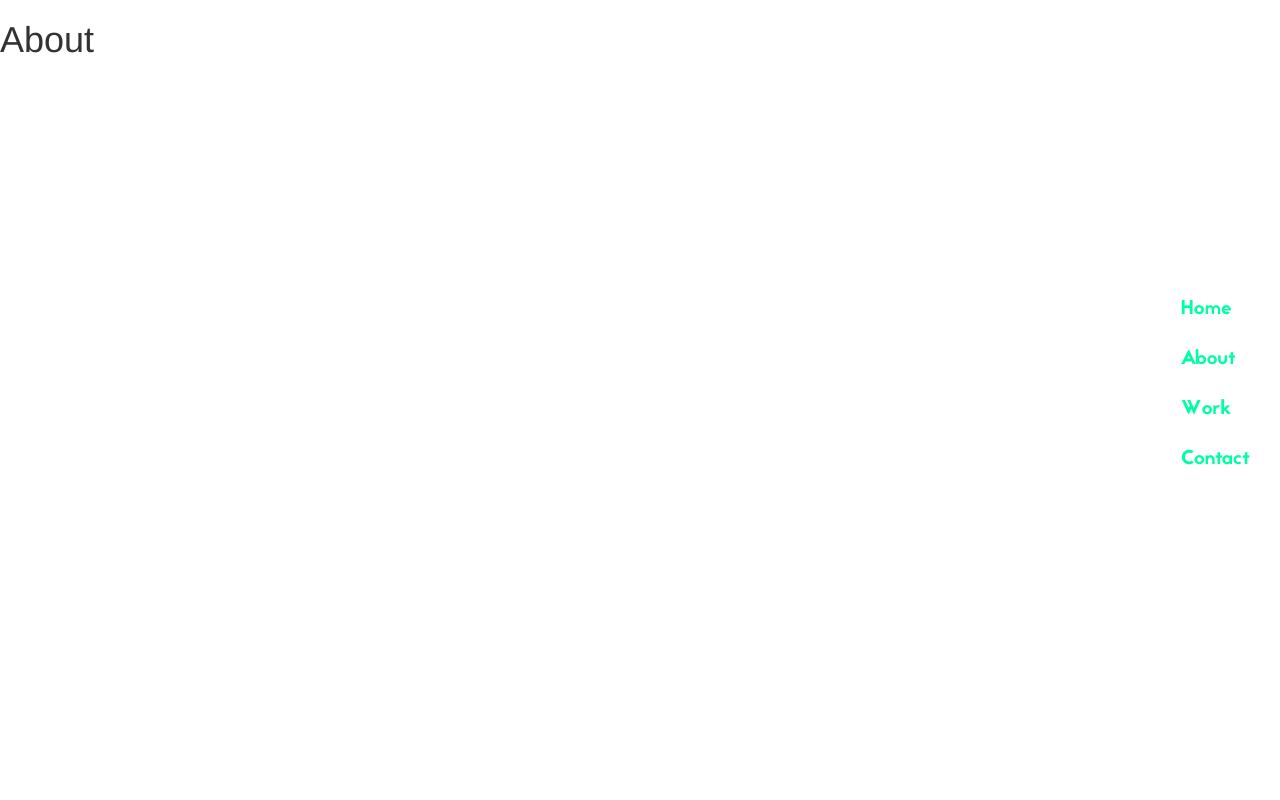
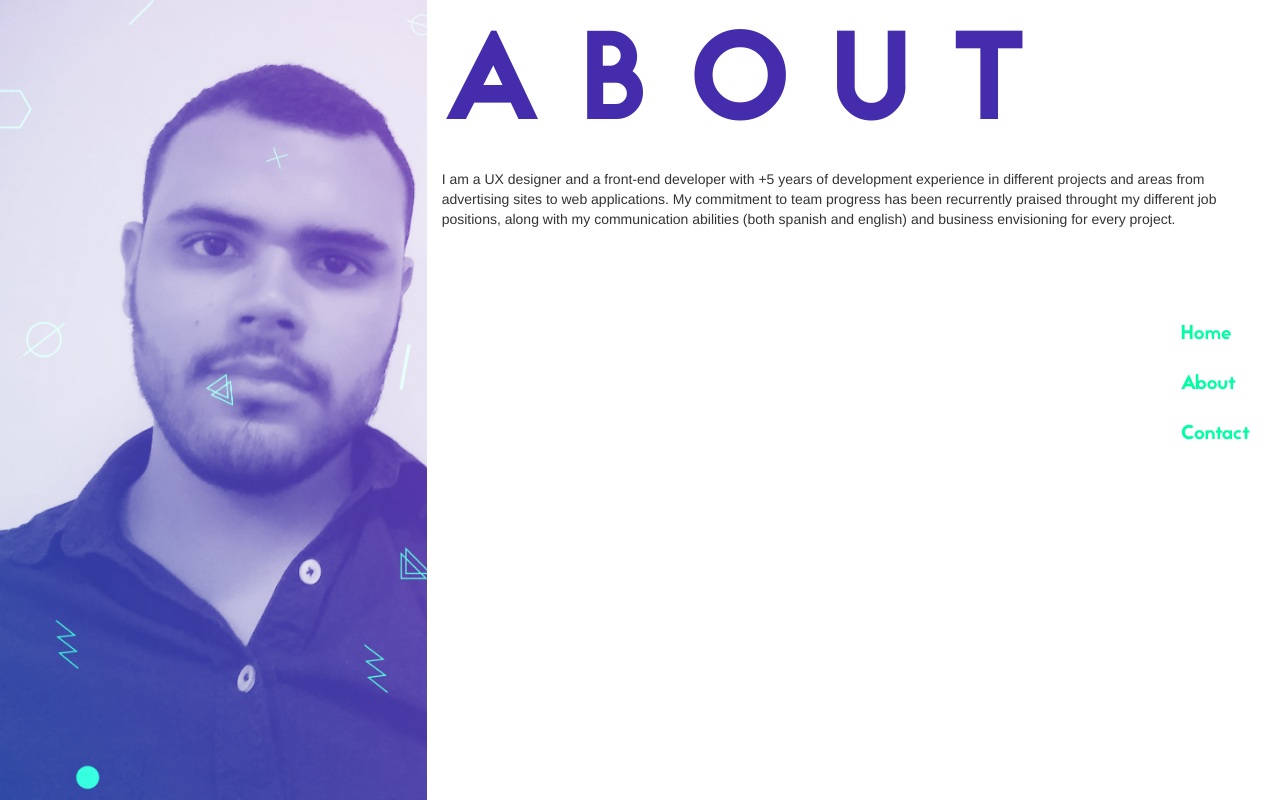
Before and after one commit to FelipeAG06/fa_website, a Vue app: page /about in a window 1280 px wide. Built offline with nearby package versions, Linux system fonts and the light colour scheme.

Commit message:
About page base design added. Work in progress

```diff
--- a/index.html
+++ b/index.html
@@ -11,6 +11,7 @@
       }
     </style>
     <link rel="stylesheet" href="https://maxcdn.bootstrapcdn.com/bootstrap/3.3.7/css/bootstrap.min.css" integrity="sha384-BVYiiSIFeK1dGmJRAkycuHAHRg32OmUcww7on3RYdg4Va+PmSTsz/K68vbdEjh4u" crossorigin="anonymous">
+    <link rel="stylesheet" href="//cdn.materialdesignicons.com/1.9.32/css/materialdesignicons.min.css">
   </head>
   <body>
     <div id="app"></div>
--- a/src/components/About.vue
+++ b/src/components/About.vue
@@ -1,12 +1,57 @@
 <template lang="html">
-  <h1>About</h1>
+  <section id="aboutComponent" class="fill-height">
+    <aside class="col-sm-12 col-md-4 profile-pic-container fill-height">
+        <figure class="profile-pic fill-height"></figure>
+    </aside>
+    <aside class="col-sm-12 col-md-8 description-container fill-height">
+      <h1 class="about-title">{{title}}</h1>
+      <p>I am a UX designer and a front-end developer with +5 years of development
+      experience in different projects and areas from advertising sites to web
+      applications. My commitment to team progress has been recurrently praised
+      throught my different job positions, along with my communication
+      abilities (both spanish and english) and business envisioning for every project.
+      </p>
+    </aside>
+  </section>
 </template>
 
 <script>
 export default {
-  name: 'About'
+  name: 'About',
+  data() {
+    return {
+      title: 'A B O U T'
+    }
+  }
 }
 </script>
 
 <style lang="css">
+  #aboutComponent .about-title {
+   font-family: 'jaap-regular';
+   font-size: 9em;
+  }
+  /*Profile picture*/
+  #aboutComponent .profile-pic-container{
+   height: 100%;
+   background-color: #CCC;
+   padding: 0px;
+  }
+
+  #aboutComponent .profile-pic-container .profile-pic{
+   background-image: url('../assets/img/about/profile-temp.png');
+   background-size: cover;
+  }
+
+
+  /*Description container*/
+  #aboutComponent .description-container{
+   /*background-color: #442CAC;*/
+   background-color: #FFF;
+  }
+
+  #aboutComponent .description-container .about-title{
+    color: #442CAC;
+  }
+
 </style>
--- a/src/components/Home.vue
+++ b/src/components/Home.vue
@@ -15,7 +15,7 @@
     name: 'Home',
     data () {
       return {
-        nameTitle: 'F E L I P E . A L V A R E Z',
+        nameTitle: 'F E L I P E   A L V A R E Z',
         descriptionTitle: 'UX designer and Frontend developer'
       }
     }
--- a/src/components/Menu.vue
+++ b/src/components/Menu.vue
@@ -7,7 +7,7 @@
       <li class="regular-text">
         <router-link v-bind:to="'/about'">About</router-link>
       </li>
-      <li class="regular-text">Work</li>
+      <!-- <li class="regular-text">Work</li> -->
       <li class="regular-text">Contact</li>
     </ul>
   </div>
```
Also changed, not shown: src/assets/img/about/profile-temp.png (added), 1 other file (tests, documents, lock files or other folders).
